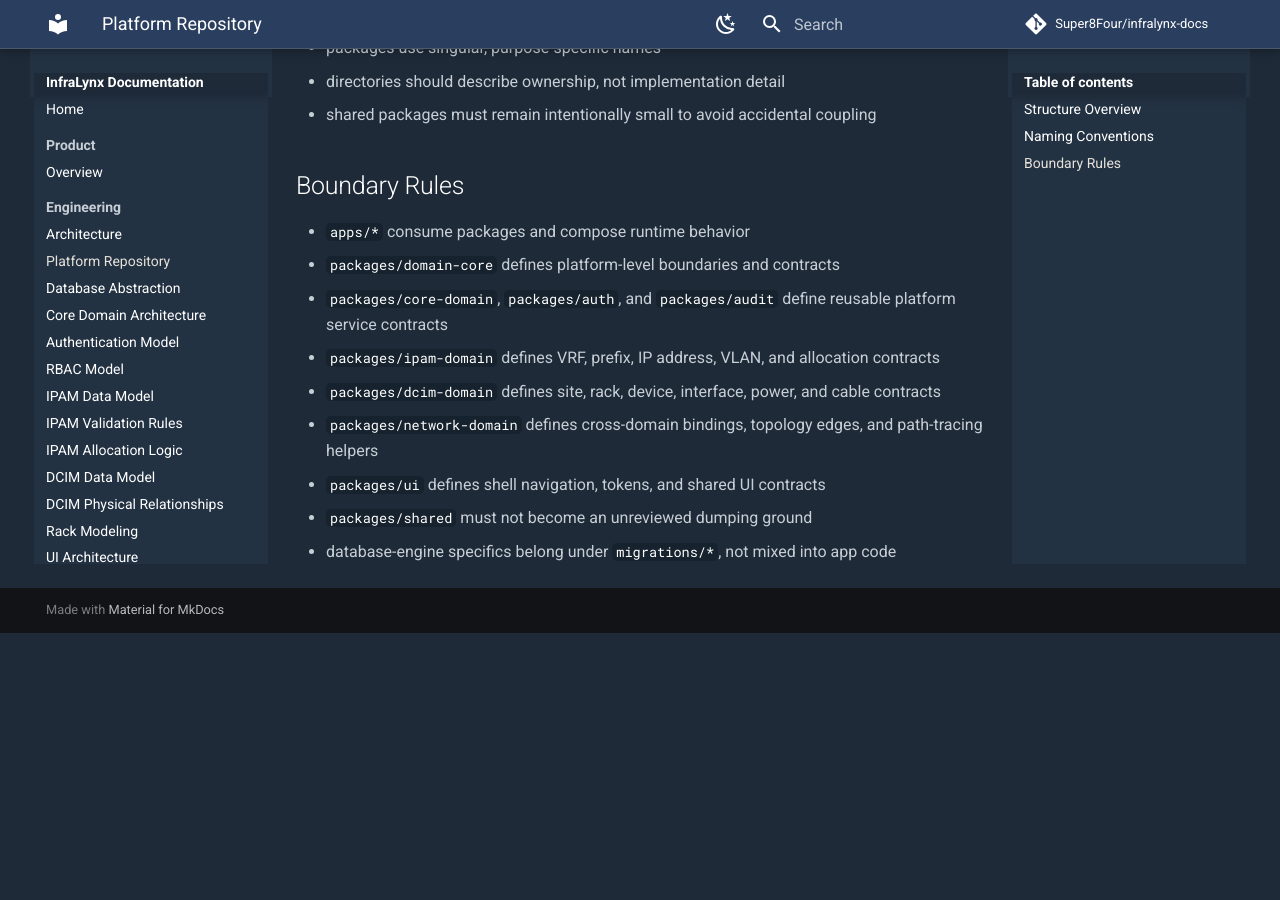
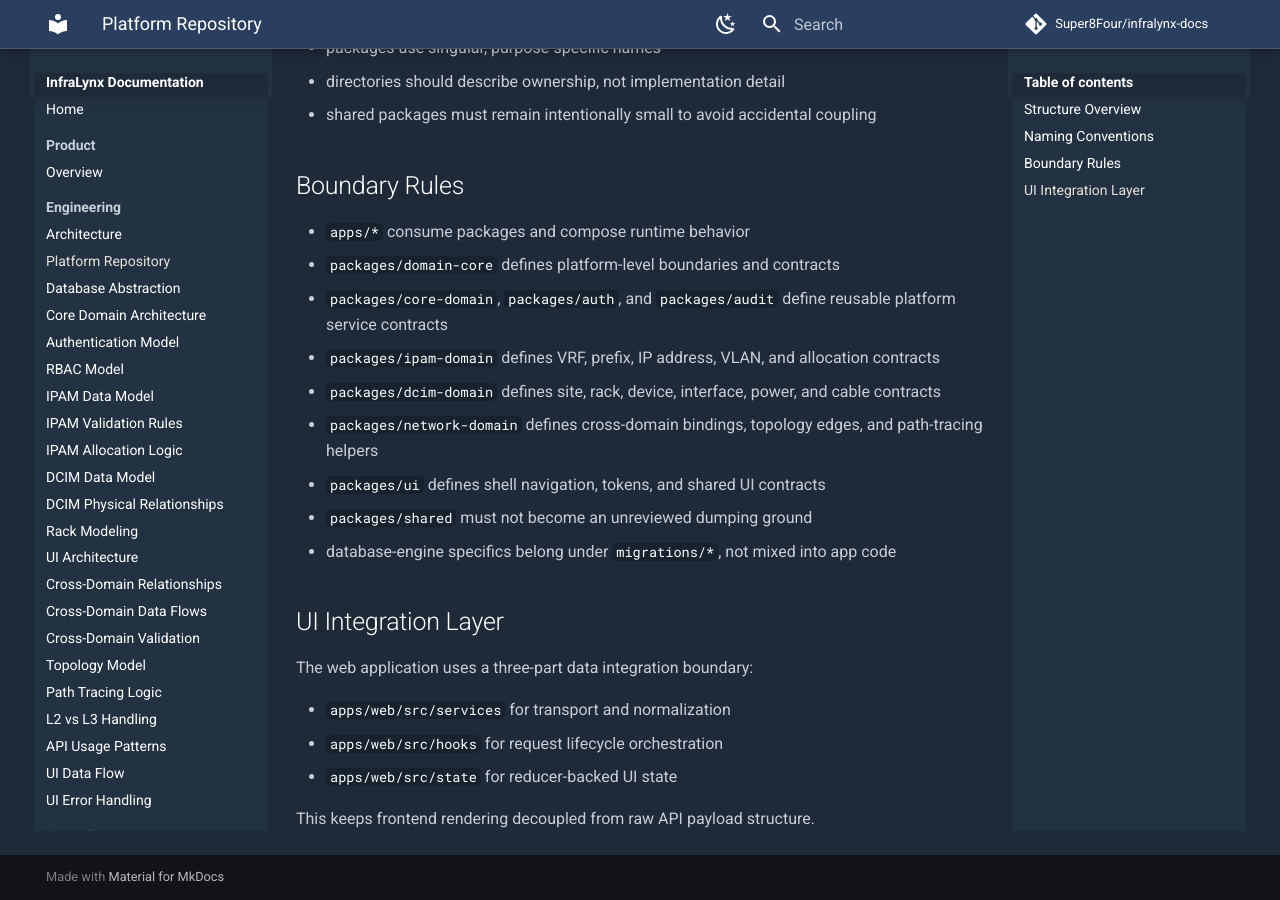
Before and after one commit to Super8Four/infralynx-docs, an MkDocs documentation site: the page built from docs/engineering/platform-repository.md, in a window 1280 px wide and 900 px high, scrolled down 833 px. Built offline with MkDocs 1.6.1 and Material for MkDocs 9.7.7, drawn with Linux system fonts in a browser that asks for light colours; comment, search, counter and statistics services are not loaded; before the commit the page ends 1466 px from its top, so only the background shows below that.

Commit message:
Document UI data integration layer (#8)

```diff
--- a/docs/engineering/platform-repository.md
+++ b/docs/engineering/platform-repository.md
@@ -35,3 +35,13 @@ The `infralynx-platform` repository is a buildable monorepo foundation designed
 - `packages/ui` defines shell navigation, tokens, and shared UI contracts
 - `packages/shared` must not become an unreviewed dumping ground
 - database-engine specifics belong under `migrations/*`, not mixed into app code
+
+## UI Integration Layer
+
+The web application uses a three-part data integration boundary:
+
+- `apps/web/src/services` for transport and normalization
+- `apps/web/src/hooks` for request lifecycle orchestration
+- `apps/web/src/state` for reducer-backed UI state
+
+This keeps frontend rendering decoupled from raw API payload structure.
--- a/mkdocs.yml
+++ b/mkdocs.yml
@@ -60,6 +60,9 @@ nav:
       - Topology Model: engineering/topology-model.md
       - Path Tracing Logic: engineering/path-tracing-logic.md
       - L2 vs L3 Handling: engineering/l2-vs-l3-handling.md
+      - API Usage Patterns: engineering/api-usage-patterns.md
+      - UI Data Flow: engineering/ui-data-flow.md
+      - UI Error Handling: engineering/ui-error-handling.md
   - Operations:
       - Deployment: operations/deployment.md
       - CI/CD: operations/ci-cd.md
@@ -82,6 +85,7 @@ nav:
       - ADR-0011 UI Shell Architecture: adr/ADR-0011-ui-shell-architecture.md
       - ADR-0012 Cross-Domain Integration Model: adr/ADR-0012-cross-domain-integration-model.md
       - ADR-0013 Network Modeling Engine: adr/ADR-0013-network-modeling-engine.md
+      - ADR-0014 UI Data Integration Layer: adr/ADR-0014-ui-data-integration-layer.md
   - Design:
       - Branding: design/branding.md
       - UX Principles: design/ux-principles.md
```
Also changed, not shown: docs/adr/ADR-0014-ui-data-integration-layer.md (added, +36 -0 lines), docs/engineering/api-usage-patterns.md (added, +23 -0 lines), docs/engineering/architecture.md (+6 -0 lines), docs/engineering/ui-data-flow.md (added, +26 -0 lines), docs/engineering/ui-error-handling.md (added, +24 -0 lines).
